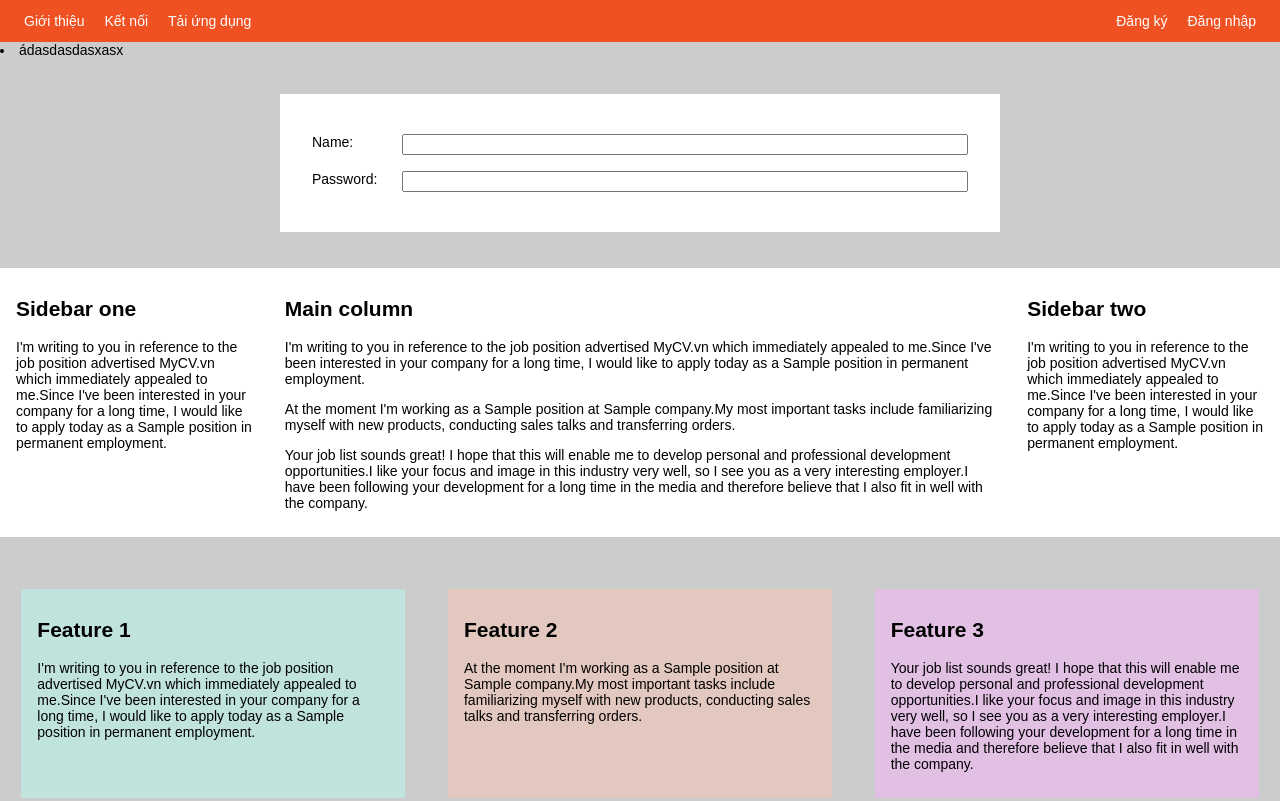
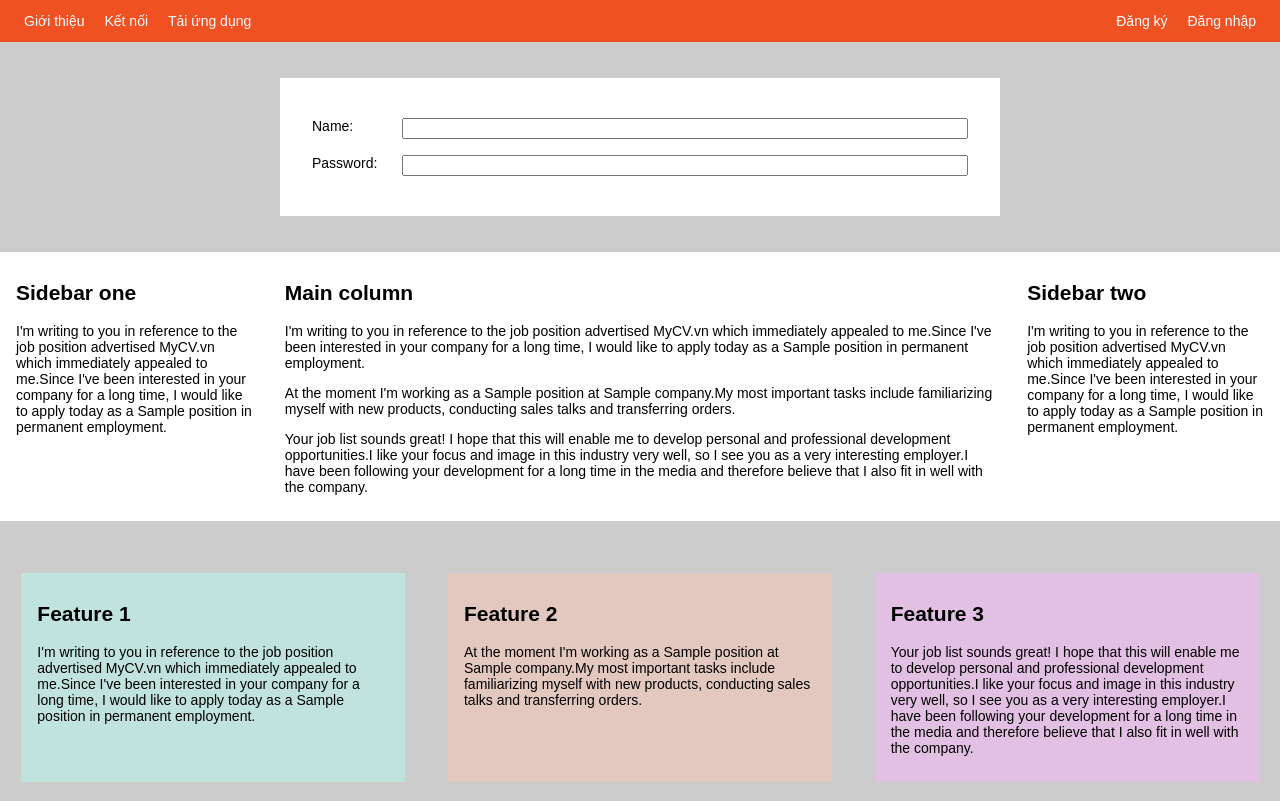
Before and after one commit to duha2001/F8-Shop, a plain HTML site: page index.html in a window 1280 px wide. Shown: the top 801 px of the page. Drawn offline with Linux system fonts and the light colour scheme.

Commit message:
Update index.html
Xóa thẻ div từ dòng 22->24

```diff
--- a/index.html
+++ b/index.html
@@ -18,9 +18,6 @@
                 <li class="nav-item">Đăng ký</li>
                 <li class="nav-item">Đăng nhập</li>
             </ul>
-        </div>
-        <div class="ádasd">
-            <li>ádasdasdasxasx</li>
         </div>
         <!-- Form layout -->
         <div class="form-container">
```
